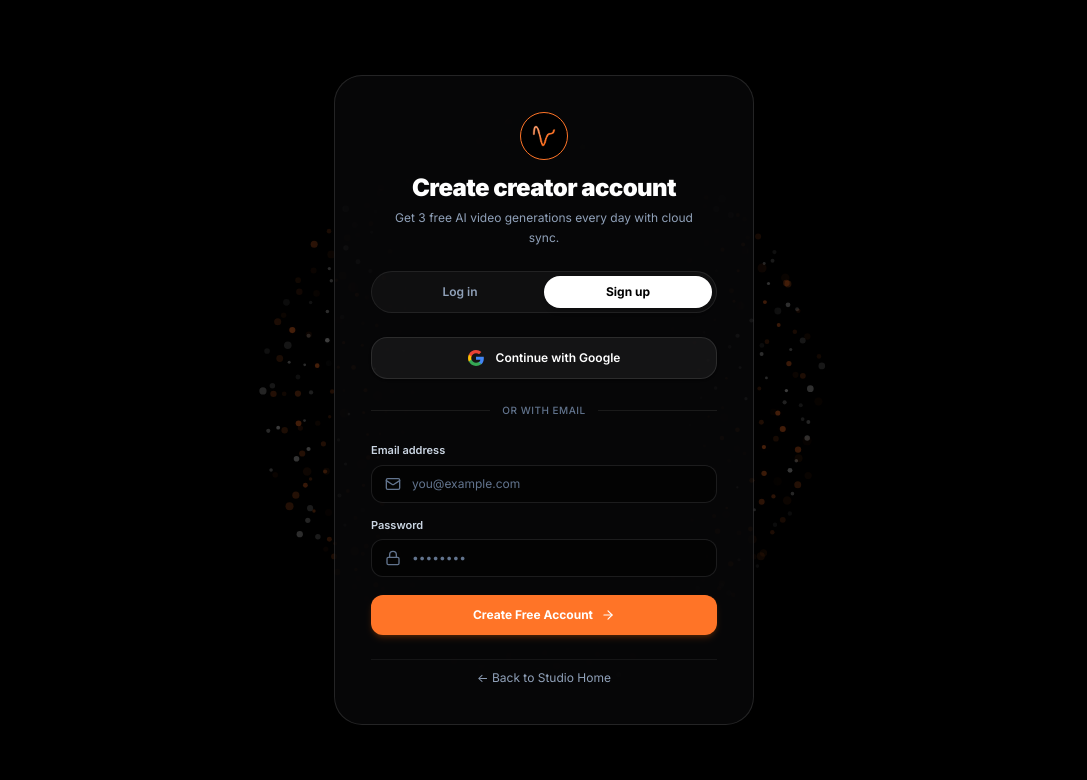
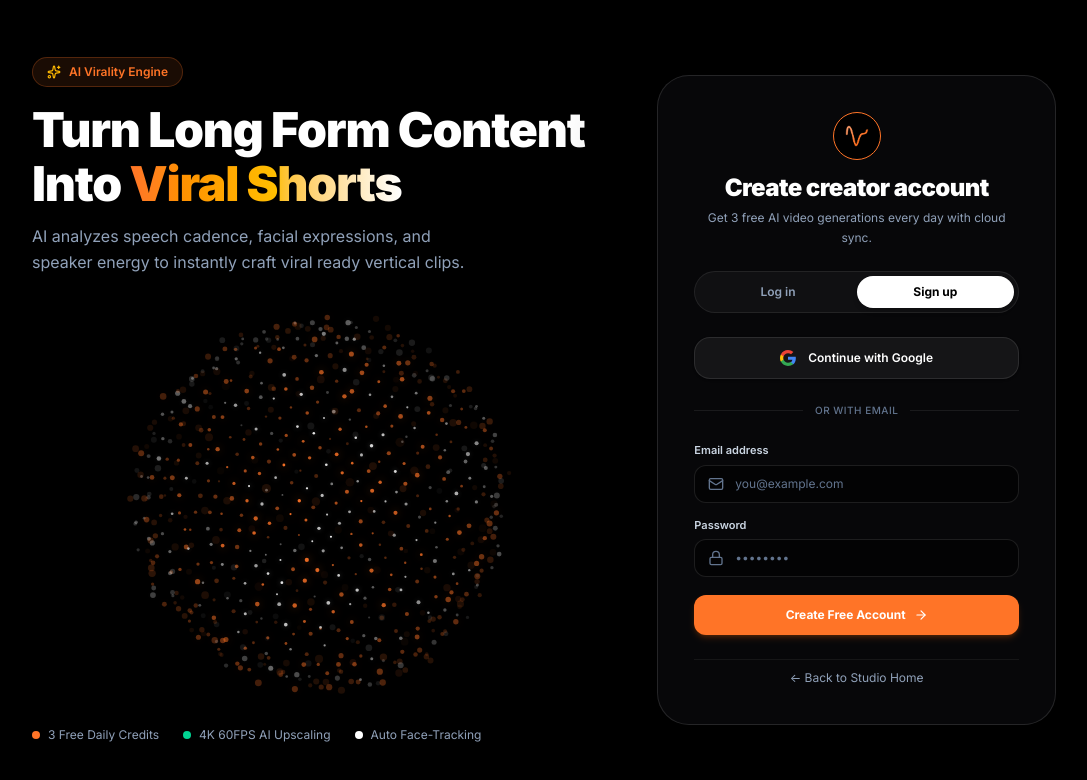
Before and after one commit to ius-sharma/Vakiogiri, a Next.js app in the folder frontend/: page /signup in a window 1280 px wide. Shown: the top 780 px of the page, without its empty margins (96-1183 px from the left). Built offline with nearby package versions, Linux system fonts and the light colour scheme; no server answers.

Commit message:
orbit-mesh: configure side-by-side split layout with 3D orb on left and auth on right [0xB3-SPLIT]

```diff
--- a/frontend/src/components/auth/AuthCard.tsx
+++ b/frontend/src/components/auth/AuthCard.tsx
@@ -4,7 +4,7 @@ import React, { useState } from "react";
 import Image from "next/image";
 import Link from "next/link";
 import { useRouter } from "next/navigation";
-import { Mail, Lock, AlertCircle, CheckCircle2, Loader2, ArrowRight } from "lucide-react";
+import { Mail, Lock, AlertCircle, CheckCircle2, Loader2, ArrowRight, Sparkles } from "lucide-react";
 import { signInWithGoogle, signInWithEmail, signUpWithEmail, isSupabaseConfigured } from "@/lib/supabase";
 import ParticleOrbCanvas from "./ParticleOrbCanvas";
 
@@ -33,7 +33,6 @@ export default function AuthCard({ initialMode }: AuthCardProps) {
         setErrorMsg(error.message);
         setLoading(false);
       }
-      // On OAuth redirect, the provider handles navigation
     } catch (err: any) {
       setErrorMsg(err.message || "Failed to sign in with Google.");
       setLoading(false);
@@ -79,18 +78,69 @@ export default function AuthCard({ initialMode }: AuthCardProps) {
   };
 
   return (
-    <main className="min-h-screen w-full relative flex items-center justify-center p-4 bg-black overflow-hidden select-none">
+    <main className="min-h-screen w-full relative flex items-center justify-center p-4 sm:p-6 lg:p-10 bg-black overflow-hidden select-none">
 
-      {/* 3D Particle Orb: Slowly rotating Golden Orange & White dots with reverse-assembly and burst */}
+      {/* Background Subtle Radial Glow & Micro Dots */}
+      <div className="absolute inset-0 bg-[radial-gradient(circle_at_25%_50%,rgba(255,116,39,0.08)_0%,transparent_60%)] pointer-events-none -z-10" />
+      <div className="absolute inset-0 bg-[radial-gradient(rgba(255,255,255,0.03)_1px,transparent_1px)] [background-size:24px_24px] pointer-events-none -z-10" />
+
+      {/* Main Container: Split 2-Column Showcase (Left: Orb Canvas, Right: Frosted Login) */}
+      <div className="w-full max-w-5xl grid grid-cols-1 lg:grid-cols-12 gap-8 lg:gap-12 items-center relative z-10">
+
+        {/* ============================================================== */}
+        {/* LEFT COLUMN: 3D Particle Orb & Brand Value Headline             */}
+        {/* ============================================================== */}
+        <div className="lg:col-span-7 flex flex-col items-center lg:items-start text-center lg:text-left relative">
+
+          {/* Subtle Top Badge */}
+          <div className="inline-flex items-center gap-2 px-3.5 py-1.5 rounded-full bg-[#ff7427]/10 border border-[#ff7427]/25 text-[#ff7427] text-xs font-semibold mb-4">
+            <Sparkles className="w-3.5 h-3.5 text-amber-400" />
+            <span>AI Virality Engine</span>
+          </div>
+
+          <h2 className="text-3xl sm:text-4xl lg:text-5xl font-black text-white tracking-tight leading-[1.12]">
+            Turn Long Form Content Into{" "}
+            <span className="bg-gradient-to-r from-[#ff7427] via-amber-400 to-white bg-clip-text text-transparent">
+              Viral Shorts
+            </span>
+          </h2>
+
+          <p className="text-sm sm:text-base text-slate-400 max-w-md mt-3 leading-relaxed">
+            AI analyzes speech cadence, facial expressions, and speaker energy to instantly craft viral ready vertical clips.
+          </p>
+
+          {/* Dedicated 3D Orb Stage */}
+          <div className="w-full h-[320px] sm:h-[380px] lg:h-[440px] relative mt-2 flex items-center justify-center">
             <ParticleOrbCanvas
               isExploding={isExploding}
               onExplodeComplete={() => {
                 router.push("/");
               }}
             />
+          </div>
 
-      {/* Center Frosted Glass Auth Card */}
-      <div className={`w-full max-w-[420px] relative z-10 bg-[#08080a]/75 border border-white/[0.12] backdrop-blur-2xl rounded-[28px] p-7 sm:p-9 shadow-[0_30px_90px_rgba(0,0,0,0.95)] flex flex-col gap-6 transition-all duration-500 hover:border-white/[0.18] ${
+          {/* Micro Stat Pills below Orb */}
+          <div className="hidden sm:flex items-center gap-6 mt-1 text-xs text-slate-400">
+            <div className="flex items-center gap-2">
+              <span className="w-2 h-2 rounded-full bg-[#ff7427] animate-pulse" />
+              <span>3 Free Daily Credits</span>
+            </div>
+            <div className="flex items-center gap-2">
+              <span className="w-2 h-2 rounded-full bg-emerald-400" />
+              <span>4K 60FPS AI Upscaling</span>
+            </div>
+            <div className="flex items-center gap-2">
+              <span className="w-2 h-2 rounded-full bg-white" />
+              <span>Auto Face-Tracking</span>
+            </div>
+          </div>
+        </div>
+
+        {/* ============================================================== */}
+        {/* RIGHT COLUMN: Frosted Glass Auth Card                           */}
+        {/* ============================================================== */}
+        <div className="lg:col-span-5 w-full flex justify-center">
+          <div className={`w-full max-w-[430px] bg-[#09090c]/80 border border-white/[0.12] backdrop-blur-2xl rounded-[32px] p-7 sm:p-9 shadow-[0_30px_90px_rgba(0,0,0,0.95)] flex flex-col gap-6 transition-all duration-500 hover:border-white/[0.18] ${
             isExploding ? "scale-105 opacity-90 transition-all duration-700" : ""
           }`}>
 
@@ -282,6 +332,9 @@ export default function AuthCard({ initialMode }: AuthCardProps) {
             </div>
 
           </div>
+        </div>
+
+      </div>
     </main>
   );
 }
--- a/frontend/src/components/auth/ParticleOrbCanvas.tsx
+++ b/frontend/src/components/auth/ParticleOrbCanvas.tsx
@@ -3,24 +3,20 @@
 import React, { useEffect, useRef } from "react";
 
 interface Particle {
-  // Target spherical coordinates
   targetRadius: number;
   theta: number; // Azimuth angle around Y axis
   phi: number;   // Polar angle from Y axis
   baseSpeed: number;
 
-  // Current physics state
   radius: number;
   currentX: number;
   currentY: number;
   currentZ: number;
 
-  // Explosion physics
   vx: number;
   vy: number;
   vz: number;
 
-  // Appearance
   color: "orange" | "white";
   size: number;
   alpha: number;
@@ -29,30 +25,34 @@ interface Particle {
 interface ParticleOrbCanvasProps {
   isExploding?: boolean;
   onExplodeComplete?: () => void;
+  className?: string;
 }
 
 export default function ParticleOrbCanvas({
   isExploding = false,
   onExplodeComplete,
+  className = "",
 }: ParticleOrbCanvasProps) {
+  const containerRef = useRef<HTMLDivElement | null>(null);
   const canvasRef = useRef<HTMLCanvasElement | null>(null);
   const explodingRef = useRef(isExploding);
   explodingRef.current = isExploding;
 
   useEffect(() => {
     const canvas = canvasRef.current;
-    if (!canvas) return;
+    const container = containerRef.current;
+    if (!canvas || !container) return;
     const ctx = canvas.getContext("2d");
     if (!ctx) return;
 
     let animationFrameId: number;
-    let width = window.innerWidth;
-    let height = window.innerHeight;
+    let width = container.clientWidth || window.innerWidth / 2;
+    let height = container.clientHeight || window.innerHeight;
 
     const resize = () => {
       const dpr = window.devicePixelRatio || 1;
-      width = window.innerWidth;
-      height = window.innerHeight;
+      width = container.clientWidth || window.innerWidth / 2;
+      height = container.clientHeight || window.innerHeight;
       canvas.width = width * dpr;
       canvas.height = height * dpr;
       ctx.scale(dpr, dpr);
@@ -64,7 +64,8 @@ export default function ParticleOrbCanvas({
     // Create 750 Golden Orange & Pure White particles on a 3D sphere
     const count = 750;
     const particles: Particle[] = [];
-    const baseOrbRadius = Math.min(width, height) * 0.28; // balanced visible sphere
+    // Calculate radius to perfectly fit within the container
+    const baseOrbRadius = Math.min(width, height) * 0.38;
 
     for (let i = 0; i < count; i++) {
       // Golden Spiral distribution on sphere surface
@@ -94,8 +95,8 @@ export default function ParticleOrbCanvas({
         vz: 0,
 
         color: isOrange ? "orange" : "white",
-        size: isOrange ? 1.4 + Math.random() * 1.4 : 1.2 + Math.random() * 1.2,
-        alpha: 0.2 + Math.random() * 0.7,
+        size: isOrange ? 1.4 + Math.random() * 1.5 : 1.2 + Math.random() * 1.2,
+        alpha: 0.25 + Math.random() * 0.75,
       });
     }
 
@@ -119,7 +120,7 @@ export default function ParticleOrbCanvas({
       const cosX = Math.cos(rotX);
       const sinX = Math.sin(rotX);
 
-      const fov = 400; // 3D Camera distance
+      const fov = 420; // 3D Camera distance
 
       const isCurrentlyExploding = explodingRef.current;
 
@@ -144,10 +145,8 @@ export default function ParticleOrbCanvas({
           const z0 = p.radius * Math.sin(p.phi) * Math.sin(p.theta);
 
           // Apply 3D Rotation (Y and X axes)
-          // Rotate around Y
           const x1 = x0 * cosY + z0 * sinY;
           const z1 = -x0 * sinY + z0 * cosY;
-          // Rotate around X
           const y1 = y0 * cosX - z1 * sinX;
           const z2 = y0 * sinX + z1 * cosX;
 
@@ -157,9 +156,8 @@ export default function ParticleOrbCanvas({
         } else {
           // EXPLOSION STATE: Smoothly explode outward radially with momentum
           if (p.vx === 0 && p.vy === 0 && p.vz === 0) {
-            // Calculate outward velocity unit vector
             const mag = Math.sqrt(p.currentX * p.currentX + p.currentY * p.currentY + p.currentZ * p.currentZ) || 1;
-            const speed = 12 + Math.random() * 26; // High velocity burst
+            const speed = 14 + Math.random() * 28; // High velocity burst
             p.vx = (p.currentX / mag) * speed;
             p.vy = (p.currentY / mag) * speed;
             p.vz = (p.currentZ / mag) * speed;
@@ -180,20 +178,20 @@ export default function ParticleOrbCanvas({
         const screenY = centerY + p.currentY * scale;
 
         // Depth cueing
-        const depthAlpha = Math.max(0.1, Math.min(1, ((p.currentZ + baseOrbRadius) / (baseOrbRadius * 2)))) * p.alpha;
-        const dotRadius = Math.max(0.5, p.size * scale);
+        const depthAlpha = Math.max(0.12, Math.min(1, ((p.currentZ + baseOrbRadius) / (baseOrbRadius * 2)))) * p.alpha;
+        const dotRadius = Math.max(0.6, p.size * scale);
 
         ctx.beginPath();
         ctx.arc(screenX, screenY, dotRadius, 0, Math.PI * 2);
 
         if (p.color === "orange") {
           ctx.fillStyle = `rgba(255, 116, 39, ${depthAlpha})`;
-          ctx.shadowColor = `rgba(255, 116, 39, ${depthAlpha * 0.6})`;
-          ctx.shadowBlur = 6;
+          ctx.shadowColor = `rgba(255, 116, 39, ${depthAlpha * 0.65})`;
+          ctx.shadowBlur = 8;
         } else {
           ctx.fillStyle = `rgba(255, 255, 255, ${depthAlpha})`;
-          ctx.shadowColor = `rgba(255, 255, 255, ${depthAlpha * 0.4})`;
-          ctx.shadowBlur = 4;
+          ctx.shadowColor = `rgba(255, 255, 255, ${depthAlpha * 0.45})`;
+          ctx.shadowBlur = 5;
         }
 
         ctx.fill();
@@ -212,10 +210,12 @@ export default function ParticleOrbCanvas({
   }, [onExplodeComplete]);
 
   return (
-    <canvas
-      ref={canvasRef}
-      className="absolute inset-0 w-full h-full pointer-events-none z-0"
-      style={{ display: "block" }}
-    />
+    <div ref={containerRef} className={`relative w-full h-full min-h-[360px] flex items-center justify-center overflow-hidden ${className}`}>
+      <canvas
+        ref={canvasRef}
+        className="w-full h-full pointer-events-none"
+        style={{ display: "block" }}
+      />
+    </div>
   );
 }
```
Lines whose indentation alone changed are shown as unchanged.
